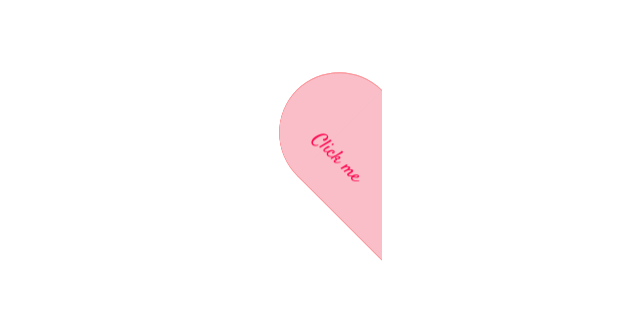
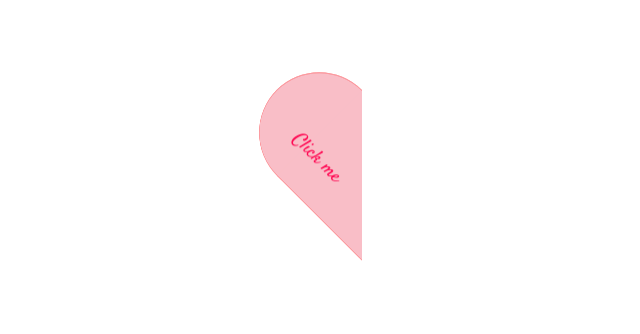
Before and after one commit to HackMort/valentines-card-animated, a plain HTML site: page index.html in a window 1280 px wide. Shown: the part 202-536 px from the top of the page, without its empty margins (296-936 px from the left). Drawn offline with nearby package versions, Linux system fonts and the light colour scheme; a script that the page names is missing.

Commit message:
css updated

```diff
--- a/style.css
+++ b/style.css
@@ -20,7 +20,7 @@ body {
   -webkit-transform-origin: 50px center;
   transform-origin: 50px center;
   transition: 1s cubic-bezier(0, 0, 0, 0.94);
-  left: -100px
+  left: -120px
 }
 .card-wrapper .card .side {
   background: transparent;
```
